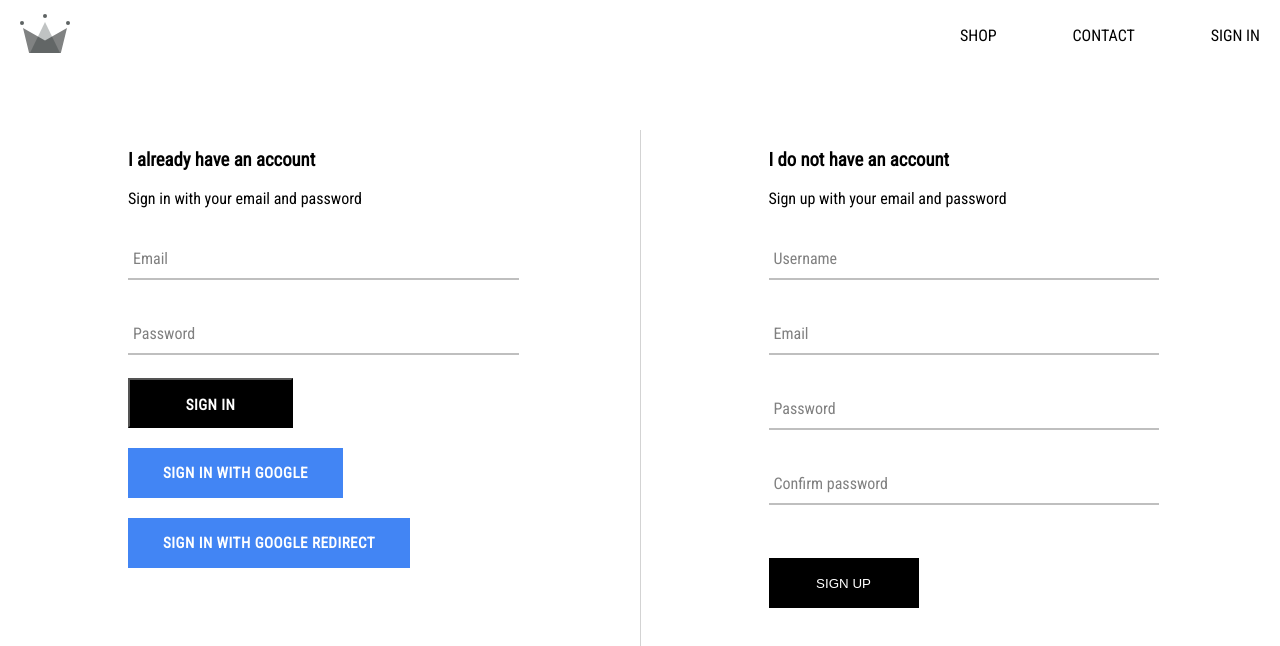
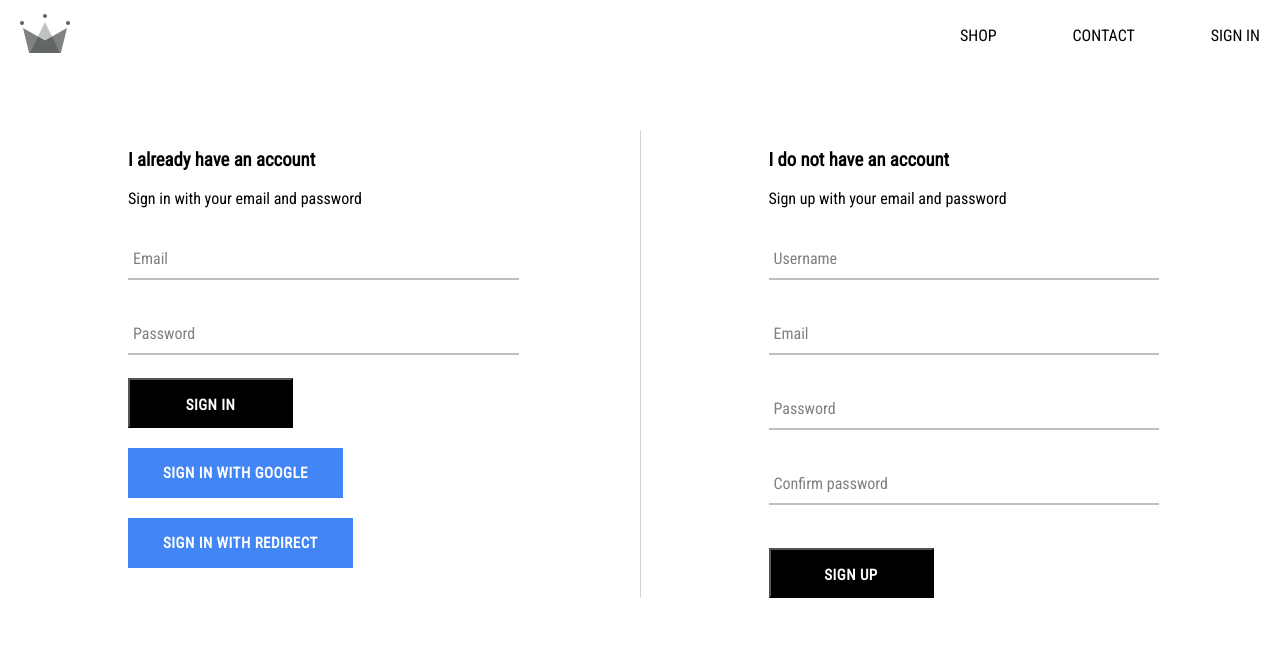
Before and after one commit to calebjoshuapaul/demo-ecommerce-site, a React (Create React App) app: page /sign-in in a window 1280 px wide. Shown: the top 646 px of the page. Built offline with nearby package versions, Linux system fonts and the light colour scheme.

Commit message:
update sign in page

```diff
--- a/src/App.js
+++ b/src/App.js
@@ -1,7 +1,7 @@
 import HomePage from "./routes/Home/HomePage";
 import { Routes, Route } from "react-router-dom";
 import NavBar from "./components/NavBar/NavBar";
-import SignInPage from "./routes/SignIn/SignInPage";
+import AuthenticationPage from "./routes/Authentication/AuthenticationPage";
 
 function App() {
   return (
@@ -9,7 +9,7 @@ function App() {
       <Routes>
         <Route path="/" element={<NavBar />}>
           <Route index element={<HomePage />} />
-          <Route path="sign-in" element={<SignInPage />} />
+          <Route path="sign-in" element={<AuthenticationPage />} />
         </Route>
       </Routes>
     </div>
--- a/src/components/Button/Button.js
+++ b/src/components/Button/Button.js
@@ -1,10 +1,10 @@
 import "./Button.styles.scss";
 
-function Button({ children, buttonType, type, handleClick }) {
+function Button({ children, buttonType, type, onClick }) {
   return (
     <div className="button">
       <button
-        onClick={handleClick}
+        onClick={onClick}
         type={type}
         className={`button__container ${buttonType}`}
       >
--- a/src/components/SignInForm/SignIn.js
+++ b/src/components/SignInForm/SignIn.js
@@ -1,27 +1,89 @@
-import React from "react";
+import { useState, useEffect } from "react";
 import FormInputs from "../FormInputs/FormInputs";
 import "./SignIn.styles.scss";
 import Button from "../Button/Button";
+import { getRedirectResult } from "firebase/auth";
+import {
+  auth,
+  signInWithGooglePopup,
+  signInWithGoogleRedirect,
+  createUserDocumentFromAuth,
+  signAuthUserWithEmailAndPassword,
+} from "../../utils/firebase/firebase";
 
-function SignIn({ logGoogleUser, signInWithGoogleRedirect }) {
+const defaultFormFields = {
+  email: "",
+  password: "",
+};
+
+function SignIn() {
+  useEffect(() => {
+    (async () => {
+      const response = await getRedirectResult(auth);
+      if (response) {
+        await createUserDocumentFromAuth(response?.user);
+      }
+    })();
+  }, []);
+
+  const logGoogleUser = async () => {
+    const response = await signInWithGooglePopup();
+    await createUserDocumentFromAuth(response?.user);
+  };
+
+  const [formFields, setFormFields] = useState(defaultFormFields);
+  const { email, password } = formFields;
+
+  const handleChange = (event) => {
+    const { name, value } = event.target;
+    setFormFields({
+      ...formFields,
+      [name]: value,
+    });
+  };
+
+  const handleSubmit = async (e) => {
+    e.preventDefault();
+    try {
+      console.log(email);
+      await signAuthUserWithEmailAndPassword(email, password);
+    } catch (error) {
+      if (error.code === "auth/wrong-password") alert("Incorrect password");
+      if (error.code === "auth/user-not-found") alert("Incorrect email");
+    }
+    setFormFields(defaultFormFields);
+  };
+
   return (
     <div className="signIn">
       <h3>I already have an account</h3>
       <p>Sign in with your email and password</p>
       <form className="signIn__form">
-        <FormInputs label="Email" type="email" name="email" />
-        <FormInputs label="Password" type="password" name="password" />
-        <Button type="submit" children={"Sign in"} />
+        <FormInputs
+          label="Email"
+          type="email"
+          name="email"
+          value={email}
+          onChange={handleChange}
+        />
+        <FormInputs
+          label="Password"
+          type="password"
+          name="password"
+          value={password}
+          onChange={handleChange}
+        />
+        <Button type="submit" children={"Sign in"} onClick={handleSubmit} />
       </form>
       <Button
         buttonType={"google-sign-in"}
-        handleClick={logGoogleUser}
         children={"Sign In with Google"}
+        onClick={logGoogleUser}
       />
       <Button
         buttonType={"google-sign-in"}
-        handleClick={signInWithGoogleRedirect}
-        children={"Sign In with Google Redirect"}
+        children={"Sign In with Redirect"}
+        onClick={signInWithGoogleRedirect}
       />
     </div>
   );
--- a/src/components/SignInForm/SignIn.styles.scss
+++ b/src/components/SignInForm/SignIn.styles.scss
@@ -1,6 +1,6 @@
 .signIn {
   flex: 1;
-  margin: 0 10%;
+  padding: 0 10%;
 
   button {
     margin-top: 20px;
--- a/src/components/SignUpForm/SignUp.js
+++ b/src/components/SignUpForm/SignUp.js
@@ -3,6 +3,7 @@ import {
   createAuthUserWithEmailAndPassword,
   createUserDocumentFromAuth,
 } from "../../utils/firebase/firebase";
+import Button from "../Button/Button";
 import FormInputs from "../FormInputs/FormInputs";
 import "./SignUp.styles.scss";
 
@@ -16,8 +17,6 @@ const defaultFormFields = {
 function SignUp() {
   const [formFields, setFormFields] = useState(defaultFormFields);
   const { displayName, email, password, confirmPassword } = formFields;
-
-  console.log(formFields);
 
   const handleChange = (event) => {
     const { name, value } = event.target;
@@ -86,7 +85,7 @@ function SignUp() {
           value={confirmPassword}
           onChange={handleChange}
         />
-        <button type="submit">SIGN UP</button>
+        <Button type="submit" children={"SIGN UP"} />
       </form>
     </div>
   );
--- a/src/components/SignUpForm/SignUp.styles.scss
+++ b/src/components/SignUpForm/SignUp.styles.scss
@@ -2,18 +2,8 @@
   flex: 1;
   padding: 0 10%;
   border-left: 1px solid lightgrey;
+
   button {
-    height: 50px;
-    min-width: 100px;
-    width: 150px;
-    margin: 50px 0;
-    background: black;
-    color: white;
-    cursor: pointer;
-    border: none;
-
-    &:hover {
-      background-color: rgba(0, 0, 0, 0.75);
-    }
+    margin-top: 40px;
   }
 }
--- /dev/null
+++ b/src/routes/Authentication/AuthenticationPage.js
@@ -0,0 +1,14 @@
+import SignUp from "../../components/SignUpForm/SignUp";
+import SignIn from "../../components/SignInForm/SignIn";
+import "./AuthenticationPage.styles.scss";
+
+function AuthenticationPage() {
+  return (
+    <div className="signInPage">
+      <SignIn />
+      <SignUp />
+    </div>
+  );
+}
+
+export default AuthenticationPage;
--- a/src/routes/SignIn/SignInPage.js
+++ /dev/null
@@ -1,40 +0,0 @@
-import { useEffect } from "react";
-import { getRedirectResult } from "firebase/auth";
-import {
-  auth,
-  signInWithGooglePopup,
-  signInWithGoogleRedirect,
-  createUserDocumentFromAuth,
-} from "../../utils/firebase/firebase";
-import SignUp from "../../components/SignUpForm/SignUp";
-import SignIn from "../../components/SignInForm/SignIn";
-import "./SignInPage.styles.scss";
-
-function SignInPage() {
-  useEffect(() => {
-    (async () => {
-      const response = await getRedirectResult(auth);
-      console.log(response);
-      if (response) {
-        await createUserDocumentFromAuth(response?.user);
-      }
-    })();
-  }, []);
-
-  const logGoogleUser = async () => {
-    const response = await signInWithGooglePopup();
-    await createUserDocumentFromAuth(response?.user);
-  };
-
-  return (
-    <div className="signInPage">
-      <SignIn
-        logGoogleUser={logGoogleUser}
-        signInWithGoogleRedirect={signInWithGoogleRedirect}
-      />
-      <SignUp />
-    </div>
-  );
-}
-
-export default SignInPage;
--- a/src/utils/firebase/firebase.js
+++ b/src/utils/firebase/firebase.js
@@ -1,8 +1,9 @@
 import { initializeApp } from "firebase/app";
 import {
   getAuth,
+  signInWithPopup,
   signInWithRedirect,
-  signInWithPopup,
+  signInWithEmailAndPassword,
   GoogleAuthProvider,
   createUserWithEmailAndPassword,
 } from "firebase/auth";
@@ -28,9 +29,12 @@ provider.setCustomParameters({
 });
 
 export const auth = getAuth();
+
 export const signInWithGooglePopup = () => signInWithPopup(auth, provider);
+
 export const signInWithGoogleRedirect = () =>
   signInWithRedirect(auth, provider);
+
 export const createAuthUserWithEmailAndPassword = async (email, password) => {
   if (!email && !password) return;
   createUserWithEmailAndPassword(auth, email, password);
@@ -70,3 +74,10 @@ export const createUserDocumentFromAuth = async (
   //If the user doesn't exit...DO THIS
   return userDocRef;
 };
+
+export const signAuthUserWithEmailAndPassword = async (email, password) => {
+  if (email && password) {
+    return await signInWithEmailAndPassword(auth, email, password);
+  }
+  return;
+};
```
Also changed, not shown: src/routes/Authentication/AuthenticationPage.styles.scss (renamed from src/routes/SignIn/SignInPage.styles.scss).
